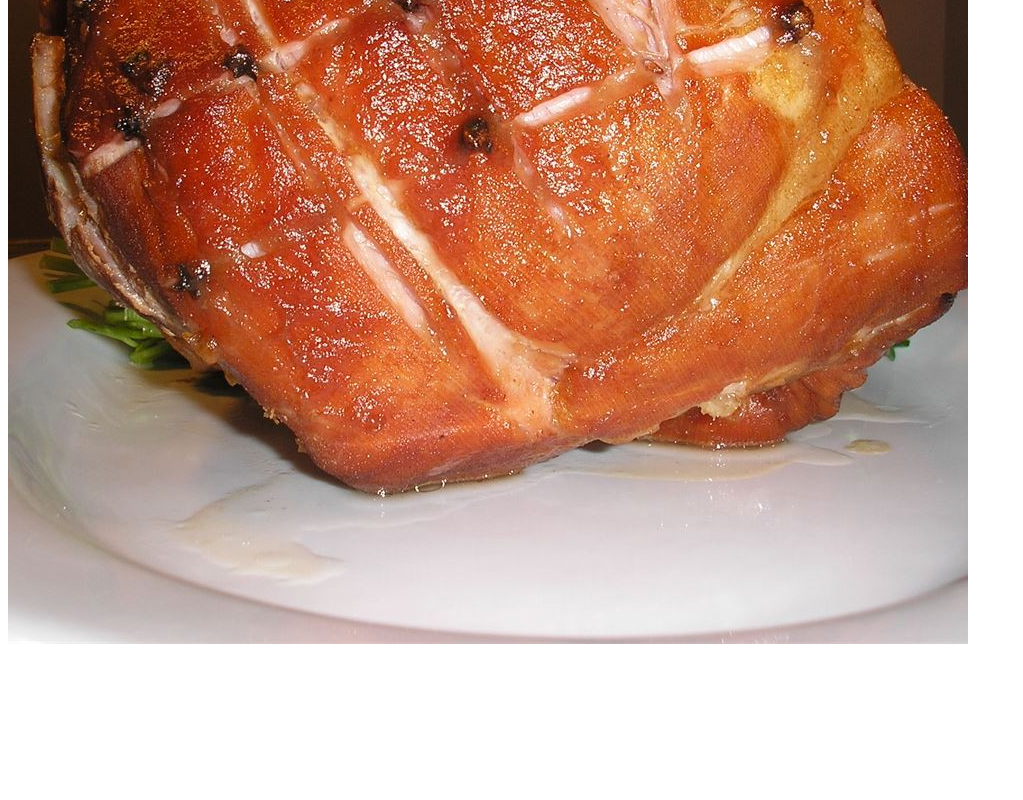
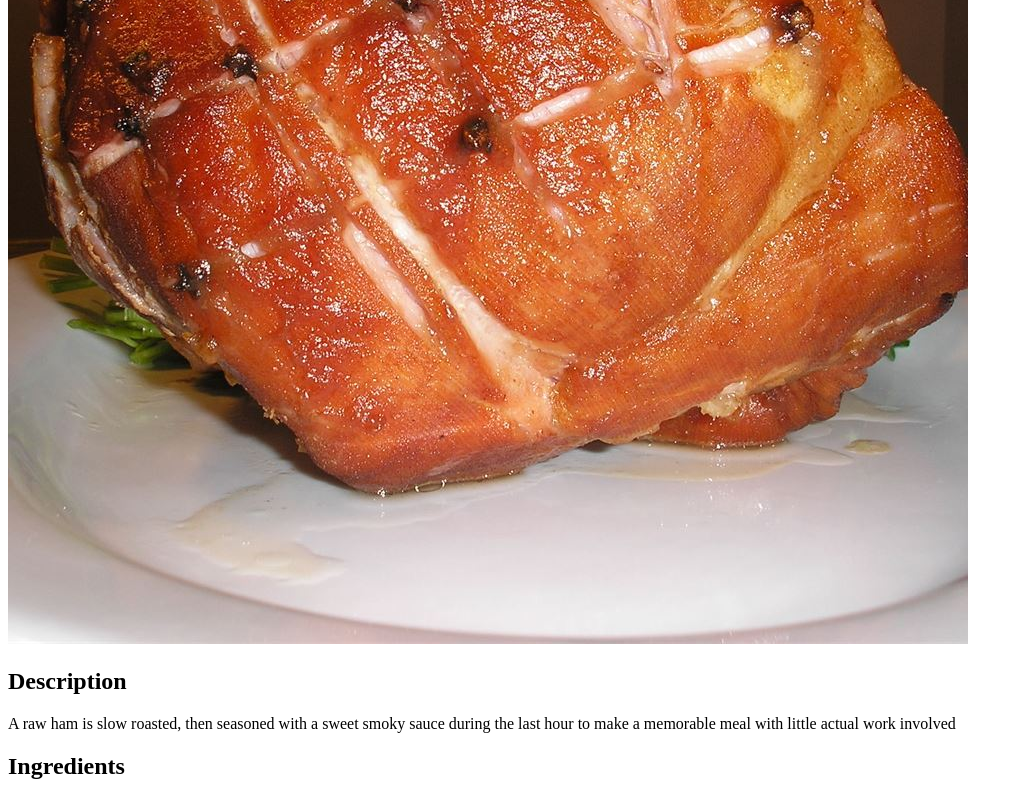
Before and after one commit to KrMoth/odin-recipes, a plain HTML site: page recipes/glazedham.html in a window 1280 px wide. Shown: the part 396-1196 px from the top of the page, without its empty margins (0-1023 px from the left). Before the commit the page ends 1052 px from the top, so only its background shows below. Drawn offline with Linux system fonts and the light colour scheme.

Commit message:
the previous ones weren't actually the start I made a mistake in just reusing the command

```diff
--- a/recipes/glazedham.html
+++ b/recipes/glazedham.html
@@ -7,5 +7,8 @@
 <body>
     <h1>Glazed Ham</h1>
     <img src="../recipe_images/GlazedHam.jpeg">
+    <h2>Description</h2>
+    <p>A raw ham is slow roasted, then seasoned with a sweet smoky sauce during the last hour to make a memorable meal with little actual work involved</p>
+    <h2>Ingredients</h2>
 </body>
 </html>
```
